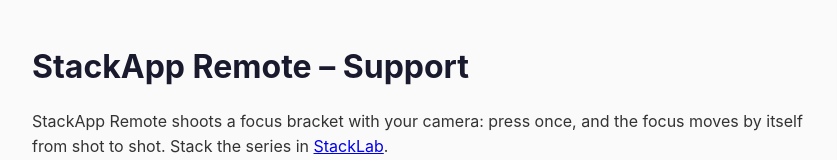
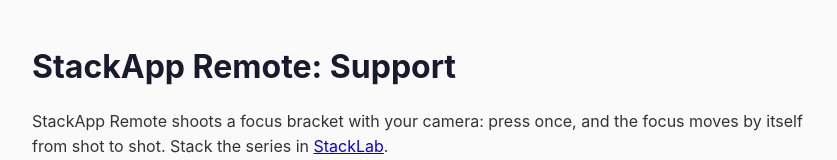
Before and after one commit to mpodt/privacy, a plain HTML site: page stackapp-remote/support.html in a window 1280 px wide. Shown: the top 160 px of the page, without its empty margins (208-1045 px from the left). Drawn offline with Linux system fonts and the light colour scheme.

```diff
--- a/stackapp-remote/support.html
+++ b/stackapp-remote/support.html
@@ -23,7 +23,7 @@
 </head>
 <body>
 
-<h1>StackApp Remote – Support</h1>
+<h1>StackApp Remote: Support</h1>
 <p>StackApp Remote shoots a focus bracket with your camera: press once, and the focus moves by itself from shot to
 shot. Stack the series in <a href="https://www.martinpodt.com/Tutorials/Focus-stacking-using-StackLab">StackLab</a>.</p>
 
```
